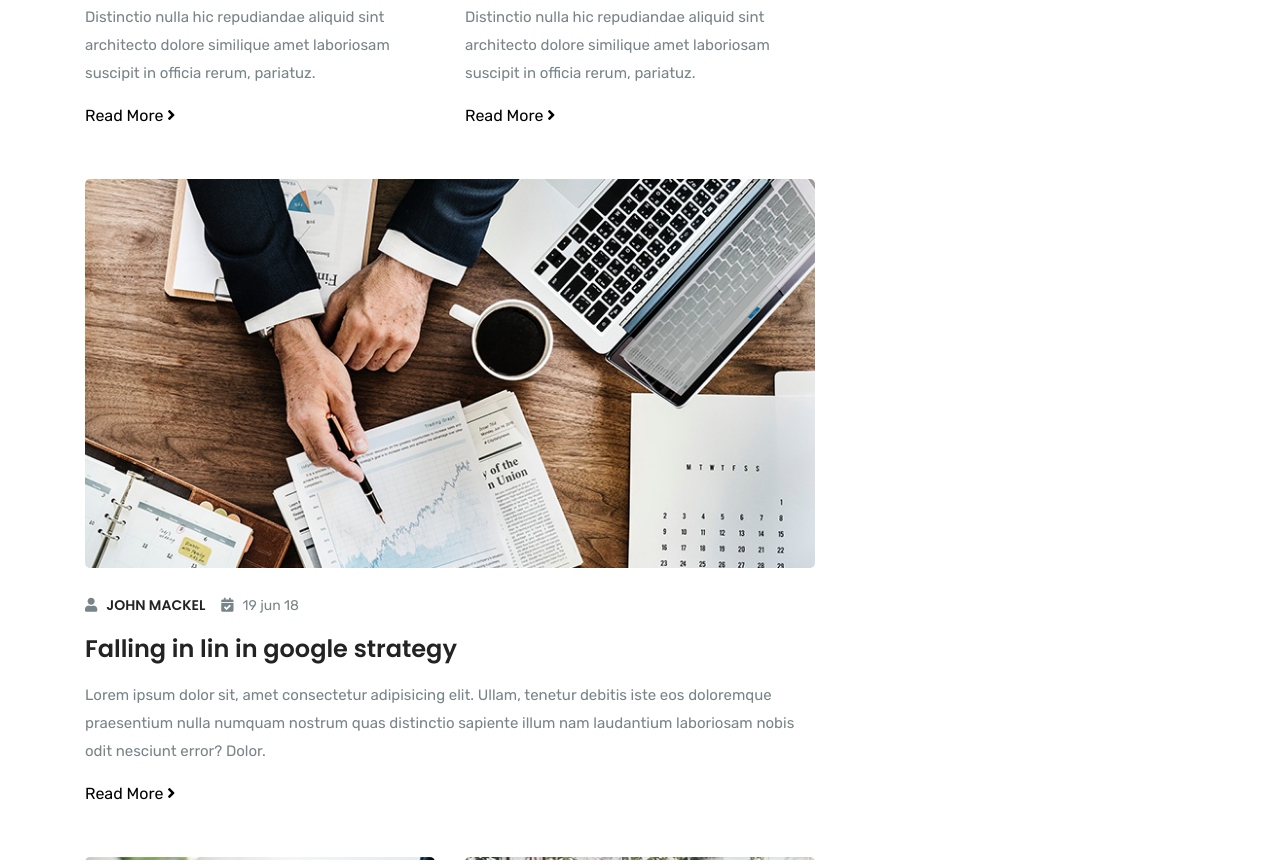
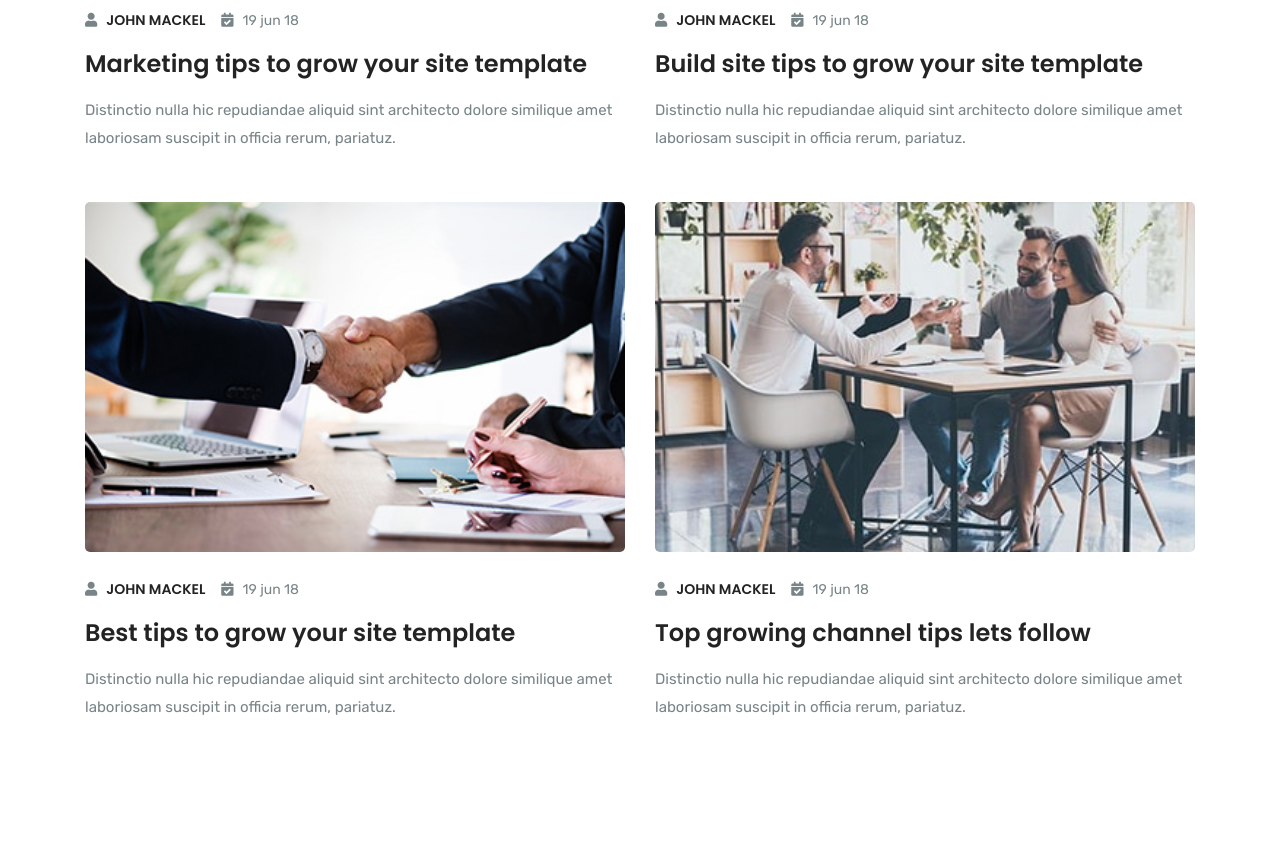
Before and after one commit to ElvinIsmayil/NETMeetAppFront, a website: page theme/blog.html in a window 1280 px wide. Shown: the part 995-1855 px from the top of the page. Drawn offline with Linux system fonts and the light colour scheme; some packages are replaced by stand-ins of ours.

Commit message:
Blog page finished

```diff
--- a/theme/blog.html
+++ b/theme/blog.html
@@ -87,10 +87,7 @@
           <div class="col-lg-8 m-auto text-center col-sm-12 col-md-12">
             <div class="banner-content content-padding">
               <h1 class="text-white">Latest news</h1>
-              <p>
-                Lorem ipsum dolor sit amet consectetur, adipisicing elit. Unde,
-                perferendis?
-              </p>
+              <p>Learn about the latest news about our website</p>
             </div>
           </div>
         </div>
@@ -101,7 +98,7 @@
     <section class="section blog-wrap">
       <div class="container">
         <div class="row">
-          <div class="col-lg-8">
+          <div class="col-lg-12">
             <div class="row">
               <div class="col-lg-6 col-md-6">
                 <div class="blog-post">
@@ -117,17 +114,12 @@
                       <span>19 jun 18</span>
                     </div>
                   </div>
-                  <a href="blog-single.html" class="h4"
-                    >Marketing tips to grow your site template</a
-                  >
+                  <a class="h4">Marketing tips to grow your site template</a>
                   <p class="mt-3">
                     Distinctio nulla hic repudiandae aliquid sint architecto
                     dolore similique amet laboriosam suscipit in officia rerum,
                     pariatuz.
                   </p>
-                  <a href="blog-single.html" class="read-more"
-                    >Read More <i class="fa fa-angle-right"></i
-                  ></a>
                 </div>
               </div>
 
@@ -145,47 +137,15 @@
                       <span>19 jun 18</span>
                     </div>
                   </div>
-                  <a href="blog-single.html" class="h4"
-                    >Build site tips to grow your site template</a
-                  >
+                  <a class="h4">Build site tips to grow your site template</a>
                   <p class="mt-3">
                     Distinctio nulla hic repudiandae aliquid sint architecto
                     dolore similique amet laboriosam suscipit in officia rerum,
                     pariatuz.
                   </p>
-                  <a href="blog-single.html" class="read-more"
-                    >Read More <i class="fa fa-angle-right"></i
-                  ></a>
                 </div>
               </div>
-              <div class="col-lg-12">
-                <div class="blog-post">
-                  <img src="images/blog/blog-lg.jpg" alt="" class="w-100" />
-                  <div class="mt-4 mb-3 d-flex">
-                    <div class="post-author mr-3">
-                      <i class="fa fa-user"></i>
-                      <span class="h6 text-uppercase">John mackel</span>
-                    </div>
 
-                    <div class="post-info">
-                      <i class="fa fa-calendar-check"></i>
-                      <span>19 jun 18</span>
-                    </div>
-                  </div>
-                  <a href="blog-single.html" class="h4"
-                    >Falling in lin in google strategy</a
-                  >
-                  <p class="mt-3">
-                    Lorem ipsum dolor sit, amet consectetur adipisicing elit.
-                    Ullam, tenetur debitis iste eos doloremque praesentium nulla
-                    numquam nostrum quas distinctio sapiente illum nam
-                    laudantium laboriosam nobis odit nesciunt error? Dolor.
-                  </p>
-                  <a href="blog-single.html" class="read-more"
-                    >Read More <i class="fa fa-angle-right"></i
-                  ></a>
-                </div>
-              </div>
               <div class="col-lg-6 col-md-6">
                 <div class="blog-post">
                   <img src="images/blog/blog-3.jpg" alt="" class="w-100" />
@@ -200,17 +160,12 @@
                       <span>19 jun 18</span>
                     </div>
                   </div>
-                  <a href="blog-single.html" class="h4"
-                    >Best tips to grow your site template</a
-                  >
+                  <a class="h4">Best tips to grow your site template</a>
                   <p class="mt-3">
                     Distinctio nulla hic repudiandae aliquid sint architecto
                     dolore similique amet laboriosam suscipit in officia rerum,
                     pariatuz.
                   </p>
-                  <a href="blog-single.html" class="read-more"
-                    >Read More <i class="fa fa-angle-right"></i
-                  ></a>
                 </div>
               </div>
 
@@ -228,27 +183,18 @@
                       <span>19 jun 18</span>
                     </div>
                   </div>
-                  <a href="blog-single.html" class="h4"
-                    >Top growing channel tips lets follow</a
-                  >
+                  <a class="h4">Top growing channel tips lets follow</a>
                   <p class="mt-3">
                     Distinctio nulla hic repudiandae aliquid sint architecto
                     dolore similique amet laboriosam suscipit in officia rerum,
                     pariatuz.
                   </p>
-                  <a href="blog-single.html" class="read-more"
-                    >Read More <i class="fa fa-angle-right"></i
-                  ></a>
                 </div>
               </div>
             </div>
           </div>
           <div class="col-lg-4">
-            <div class="row mt-5 mt-lg-0">
-
-
-
-            </div>
+            <div class="row mt-5 mt-lg-0"></div>
           </div>
         </div>
       </div>
```
